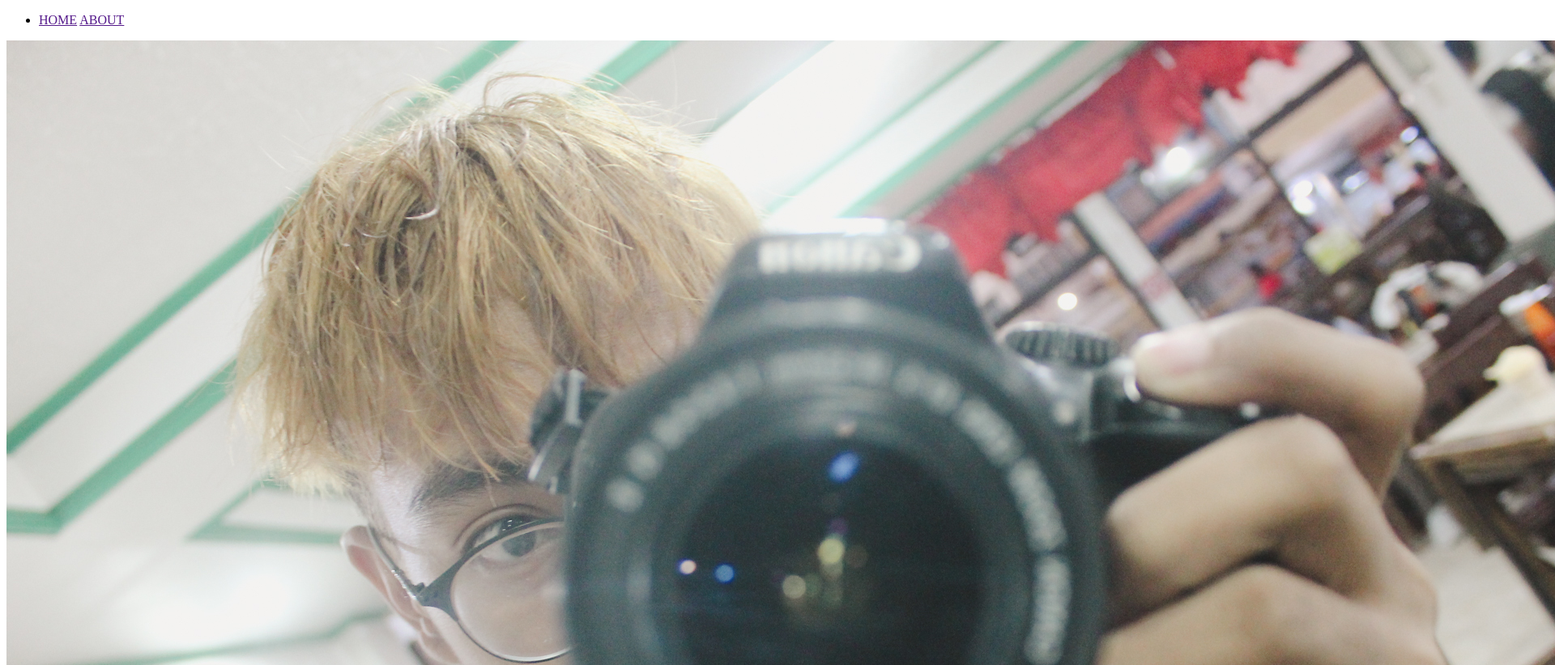
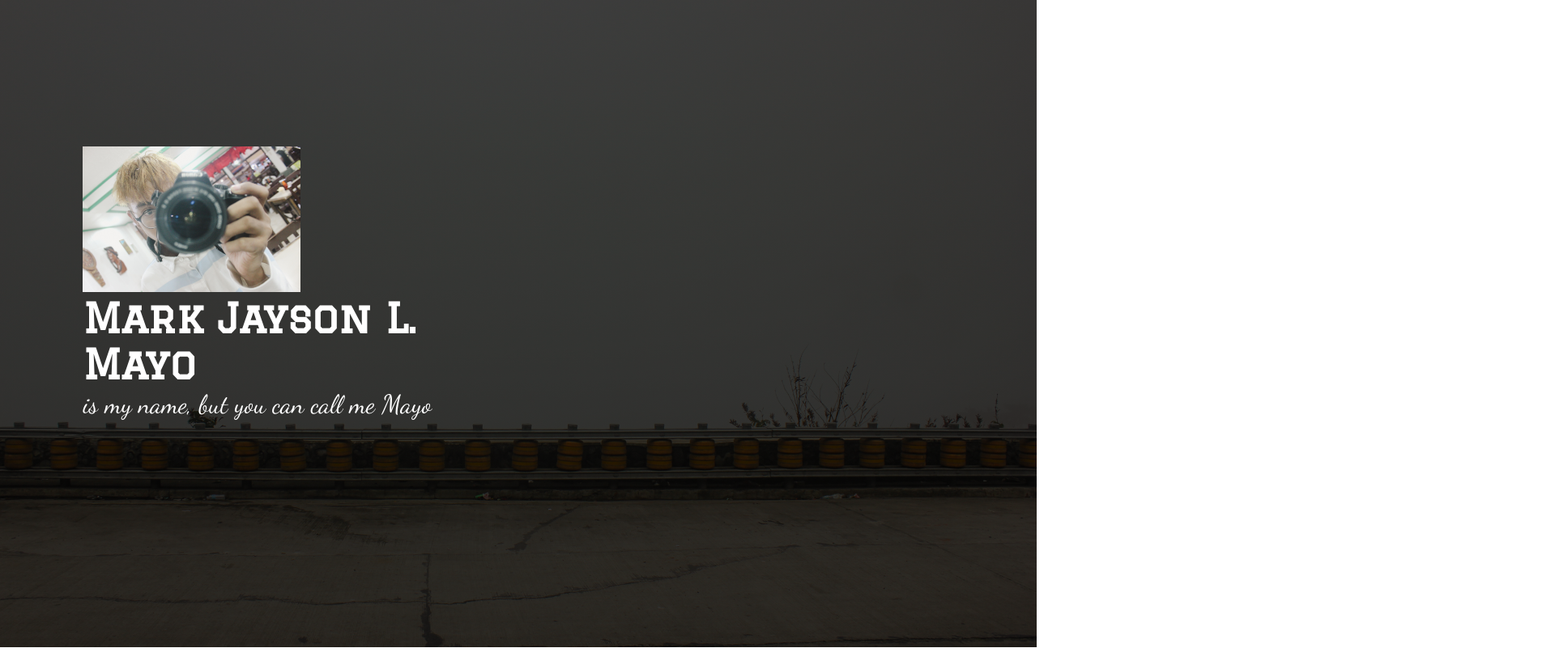
Before and after one commit to markjaysonmayo/markjaysonmayo.github.io, a plain HTML site: page index.html in a window 1280 px wide. Shown: the top 822 px of the page at 81% size, 1920 px wide, since content can reach past the window. After the commit the page ends 800 px from the top, so only its background shows below. Drawn offline with Linux system fonts and the light colour scheme; a web font is replaced by a local one.

Commit message:
style: Added CSS elements and background image

```diff
--- a/index.html
+++ b/index.html
@@ -2,28 +2,22 @@
 <html lang="en">
 <head>
     <title>
-        Mark Jayson L. Mayo
+        Exercise 1
     </title>
+    <link rel="stylesheet" href="style.css">
+    <link href="https://fonts.googleapis.com/css2?family=Graduate&family=Oswald:wght@600&display=swap" rel="stylesheet">
+    <link href="https://fonts.googleapis.com/css2?family=Dancing+Script:wght@400;600&family=Graduate&family=Oswald:wght@600&display=swap" rel="stylesheet">
+    <link href="https://fonts.googleapis.com/css2?family=Dancing+Script:wght@400;600&family=Graduate&family=Londrina+Shadow&family=Londrina+Solid&family=Oswald:wght@600&display=swap" rel="stylesheet">
+    <link href="https://fonts.googleapis.com/css2?family=Dancing+Script:wght@400;600&family=Fresca&family=Graduate&family=Londrina+Shadow&family=Londrina+Solid&family=Oswald:wght@600&display=swap" rel="stylesheet">
 </head>
 <body>
     <div class="container">
-        <div class="navbar">
-            <nav>
-                <ul>
-                    <li>
-                        <a href="">HOME</a>
-                        <a href="">ABOUT</a>
-                    </li>
-                </ul>
-            </nav>
-        </div>
         <div class="row">
             <div class="col">
                 <img src="mayo_image.JPG" alt="Display Picture">
                 <h1>Mark Jayson L. Mayo</h1>
                 <p>is my name, but you can call me Mayo</p>
             </div>
-
         </div>
     </div>
 </body>
--- /dev/null
+++ b/style.css
@@ -0,0 +1,43 @@
+*{
+    font-family: 'Graduate', cursive;
+    margin: 0;
+    padding: 0;
+}
+
+.container{
+    width: 100%;
+    height: 100vh;
+    background-image: linear-gradient(rgba(0,0,0,0.7),rgba(0,0,0,0.7)),url("background.JPG");
+    background-position: center;
+    background-size: cover;
+    padding-left: 8%;
+    padding-right: 8%;
+    box-sizing: border-box;
+}
+
+.row{
+    display: flex;
+    height: 88%;
+    align-items: center;
+}
+
+.col{
+    flex-basis: 50%;
+}
+
+img {
+    max-width:50%;
+    height:auto;
+}
+
+h1{
+    color: #fff;
+    font-size: 50px;
+}
+
+p{
+    font-family: 'Dancing Script', cursive;
+    color: #fff;
+    font-size: 32px;
+    line-height: 45px;
+}
```
Also changed, not shown: background.JPG (added).
